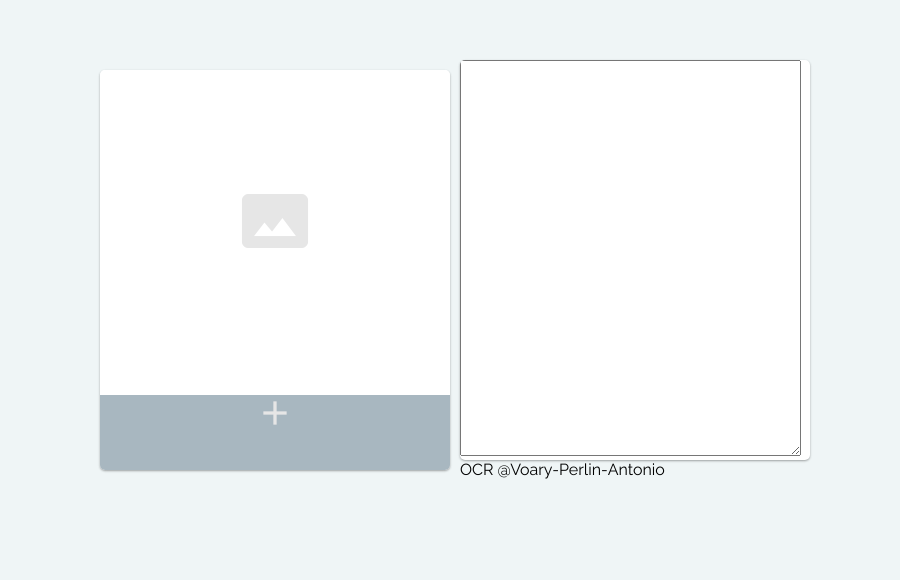
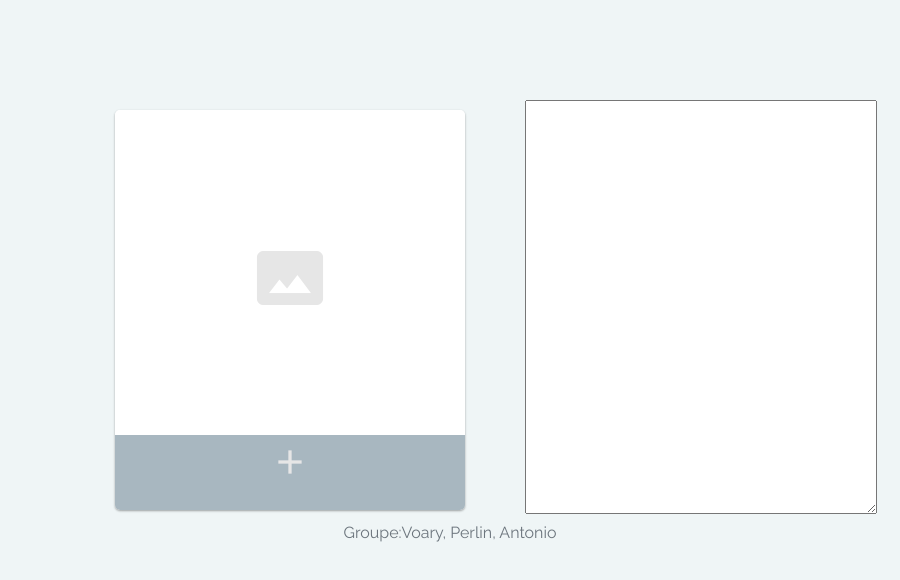
Before and after one commit to Raza-Voary/OCR, an Electron app: page index.html in a window 900 px wide. Shown: the part 138-718 px from the top of the page. Drawn offline with nearby package versions, Linux system fonts and the light colour scheme.

Commit message:
add design

```diff
--- a/index.html
+++ b/index.html
@@ -3,13 +3,20 @@
 <head>
     <meta charset="UTF-8">
     <title>OCR</title>
+    <link rel="stylesheet" href="./node_modules/bootstrap/dist/css/bootstrap.min.css" />
     <link rel="stylesheet" href="styles.css">
 </head>
-<body>
-
-  <form>
+<body class="container">
+<br>
+<br>
+<br>
+<br>
+<br>
+    <form class="form">
       <!--champ ajouter image-->
-    <div class="box" style="float: left;width: 48%;">
+      <div class="row justify-content-around">
+        <div class="col-5">
+          <div class="box">
             <div class="js--image-preview"></div>
             <div class="upload-options">
               <label>
@@ -17,19 +24,18 @@
               </label>
             </div>
           </div>
+        </div>
+        <div class="col-2"></div>
 
         <!--champ text-->
-    <div class="form-group " style="float: left;width: 48%;">
-        <textarea  id="text" cols="40.5" rows="26.5"></textarea>
+        <div class="col-5">
+            <textarea  id="text" cols="40.5" rows="17.5"></textarea>
         </div>
-    <br>
-    <div class="footer" style="float: left">OCR @Voary-Perlin-Antonio</div>
-
+      </div>
     </form>
-
-
-
-
+    <div class="text-left">
+      <span class="text-muted">Groupe:Voary, Perlin, Antonio</span>
+    </div>
   <script src='./index.js'></script>
 </body>
 </html>
--- a/package.json
+++ b/package.json
@@ -9,6 +9,7 @@
     "electron": "^9.0.0"
   },
   "dependencies": {
+    "bootstrap": "^4.5.0",
     "tesseract.js": "2.0.0-alpha.13",
     "tesseract.js-core": "2.0.0-beta.11"
   }
--- a/styles.css
+++ b/styles.css
@@ -153,7 +153,7 @@ i.material-icons {
 	text-align: left;
 }
 
-.form-group {
+/* .form-group {
   display: block;
   min-width: 350px;
   height: 400px;
@@ -162,7 +162,7 @@ i.material-icons {
   box-shadow: 0 1px 3px rgba(0, 0, 0, 0.12), 0 1px 2px rgba(0, 0, 0, 0.24);
   transition: all 0.3s cubic-bezier(0.25, 0.8, 0.25, 1);
   overflow: hidden;
-}
+} */
 
 
 /*# sourceMappingURL=styles.css.map */
```
Also changed, not shown: 1 other file. Lines whose indentation alone changed are shown as unchanged.
